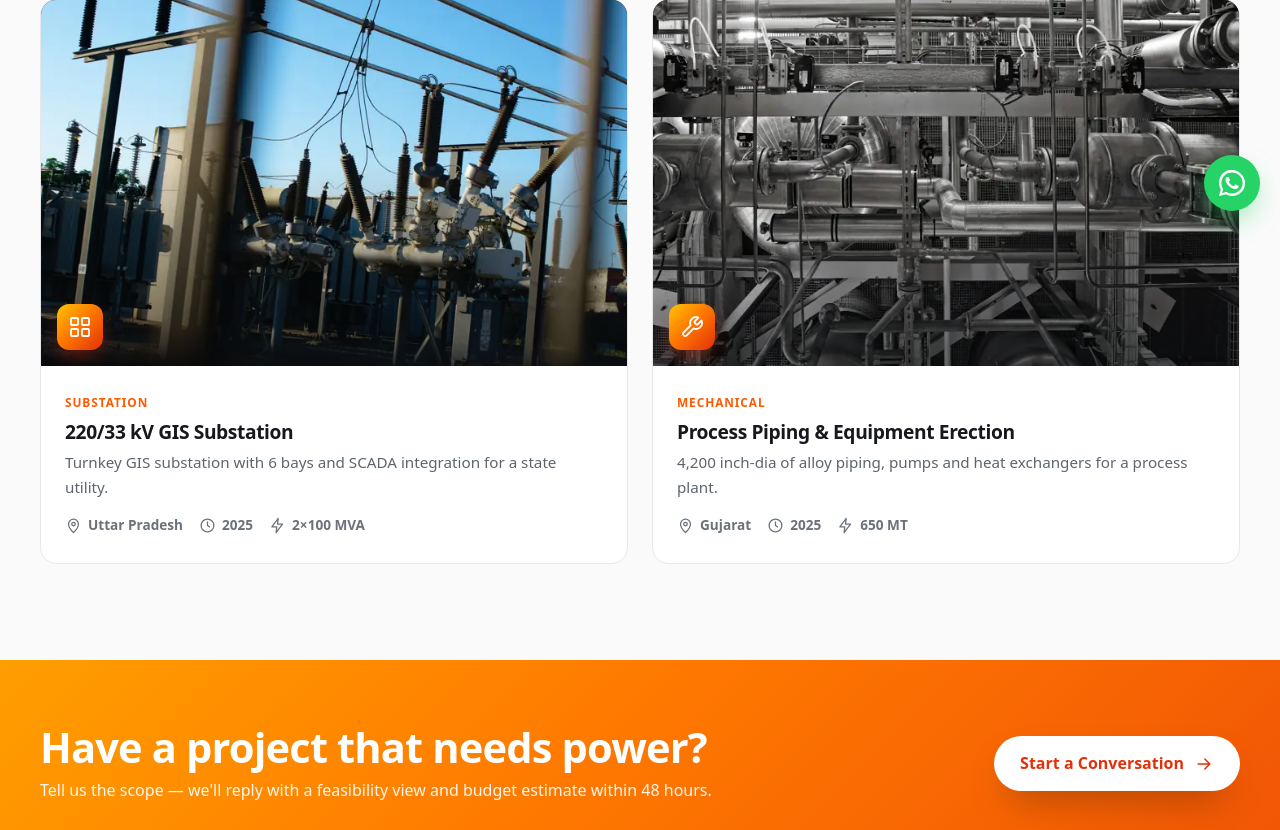
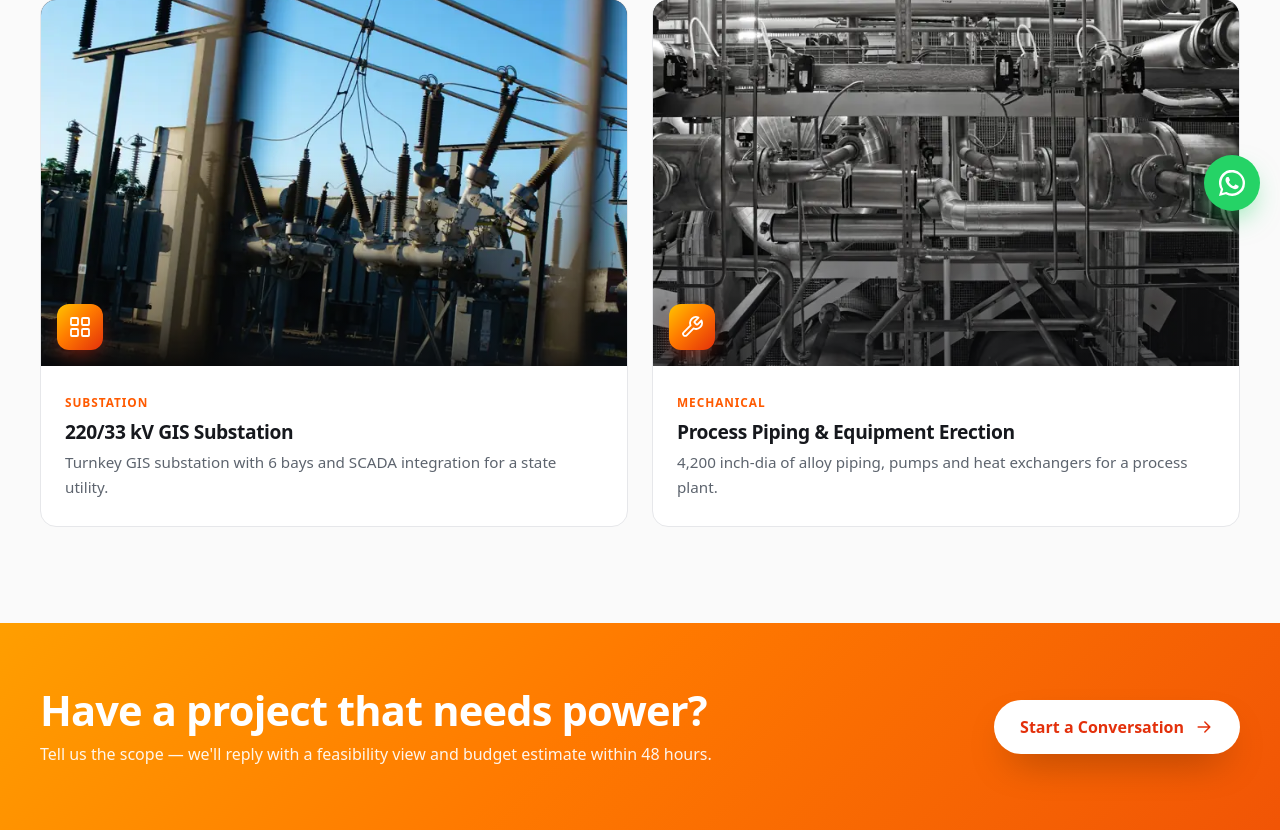
Before and after one commit to boxerdinesh88-png/octapower-website, a PHP site: page /projects in a window 1280 px wide. Shown: the part 569-1399 px from the top of the page. Run offline with PHP 8.4, Linux system fonts and the light colour scheme.

Commit message:
Projects: remove location, year and capacity from both projects

```diff
--- a/projects.php
+++ b/projects.php
@@ -4,22 +4,21 @@ $desc  = 'Explore OctaPower projects: substations, transmission lines, solar par
 require __DIR__ . '/includes/header.php';
 page_hero('Our Projects', 'Proof in the <span class="grad-text">field.</span>', 'Recent electrical and mechanical work we have engineered, built and commissioned.', 'solar-aerial');
 
-// [category key, label, icon, title, summary, location, year, capacity, photo]
+// [category key, label, icon, title, summary, photo]
 $projects = [
-  ['substation','Substation','grid','220/33 kV GIS Substation','Turnkey GIS substation with 6 bays and SCADA integration for a state utility.','Uttar Pradesh','2025','2×100 MVA','substation2'],
-  ['mechanical','Mechanical','wrench','Process Piping &amp; Equipment Erection','4,200 inch-dia of alloy piping, pumps and heat exchangers for a process plant.','Gujarat','2025','650 MT','pipes'],
+  ['substation','Substation','grid','220/33 kV GIS Substation','Turnkey GIS substation with 6 bays and SCADA integration for a state utility.','substation2'],
+  ['mechanical','Mechanical','wrench','Process Piping &amp; Equipment Erection','4,200 inch-dia of alloy piping, pumps and heat exchangers for a process plant.','pipes'],
 ];
 ?>
 
 <section class="sec">
   <div class="wrap">
     <div class="grid g2 stagger">
-      <?php foreach ($projects as [$cat,$lab,$ic,$t,$s,$loc,$yr,$cap,$img]): ?>
+      <?php foreach ($projects as [$cat,$lab,$ic,$t,$s,$img]): ?>
       <article class="proj">
         <div class="proj-img"><?= photo($img, html_entity_decode($t), '(max-width:640px) 100vw, 600px') ?><span class="badge"><?= icon($ic) ?></span></div>
         <div class="proj-body">
           <small><?= $lab ?></small><h3><?= $t ?></h3><p><?= $s ?></p>
-          <div class="meta"><span><?= icon('pin') ?><?= $loc ?></span><span><?= icon('clock') ?><?= $yr ?></span><span><?= icon('bolt') ?><?= $cap ?></span></div>
         </div>
       </article>
       <?php endforeach; ?>
```
Also changed, not shown: index.php (+4 -5 lines).
